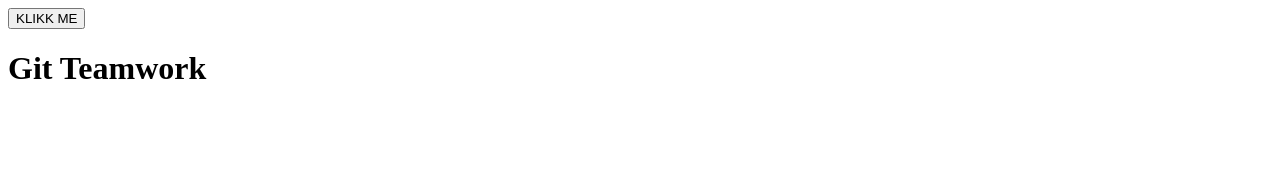
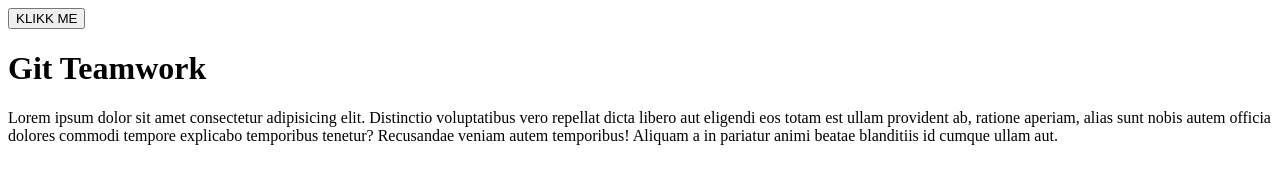
Before and after one commit to sirsa4/team, a plain HTML site: page index.html in a window 1280 px wide. Drawn offline with Linux system fonts and the light colour scheme.

Commit message:
test this

```diff
--- a/index.html
+++ b/index.html
@@ -11,6 +11,7 @@
 <body>
     <button onclick="click()">KLIKK ME</button>
     <h1>Git Teamwork</h1>
+    <p>Lorem ipsum dolor sit amet consectetur adipisicing elit. Distinctio voluptatibus vero repellat dicta libero aut eligendi eos totam est ullam provident ab, ratione aperiam, alias sunt nobis autem officia dolores commodi tempore explicabo temporibus tenetur? Recusandae veniam autem temporibus! Aliquam a in pariatur animi beatae blanditiis id cumque ullam aut.</p>
     <script src="java.js"></script>
 </body>
 </html>
```
